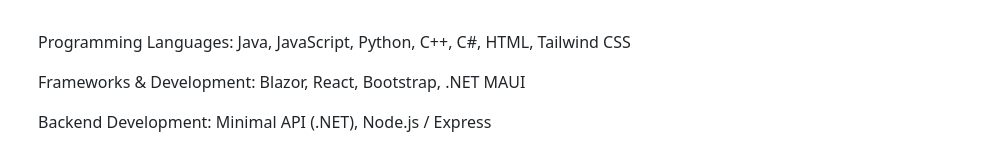
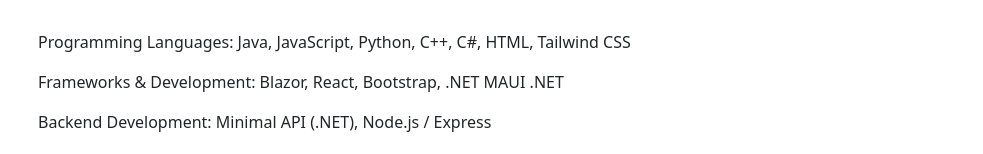
Before and after one commit to Jackerss-jpg/jack-ledesma-portfolio, a React (Vite) app: page / in a window 1280 px wide. Shown: the part 773-927 px from the top of the page, without its empty margins (44-1027 px from the left). Built offline with nearby package versions, Linux system fonts and the light colour scheme.

Commit message:
Update portfolio part 2

```diff
--- a/src/App.jsx
+++ b/src/App.jsx
@@ -103,7 +103,7 @@
         </p>
 
         <p>
-          Frameworks & Development: Blazor, React, Bootstrap, .NET MAUI
+          Frameworks & Development: Blazor, React, Bootstrap, .NET MAUI .NET
         </p>
 
         <p>
```
